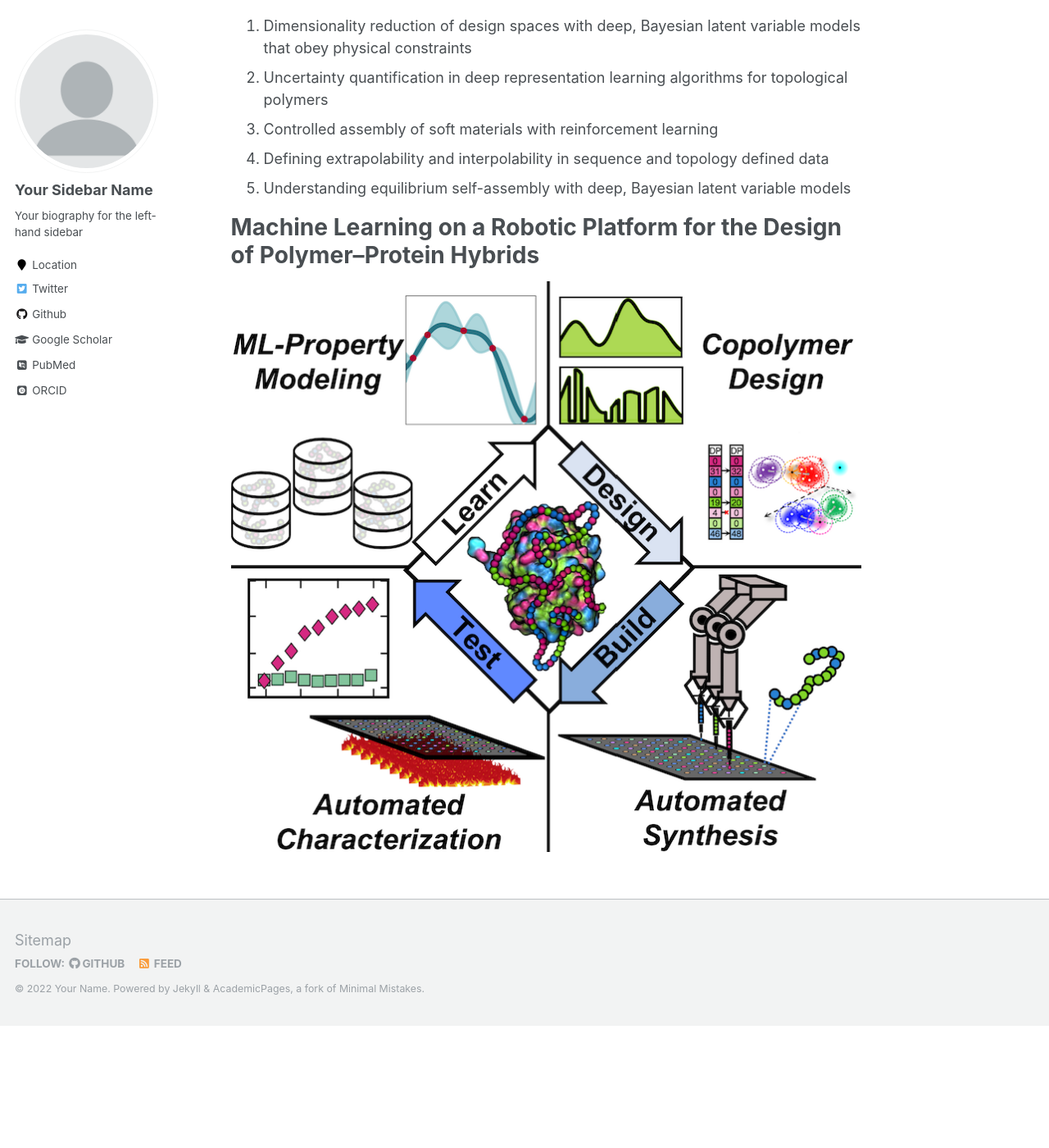
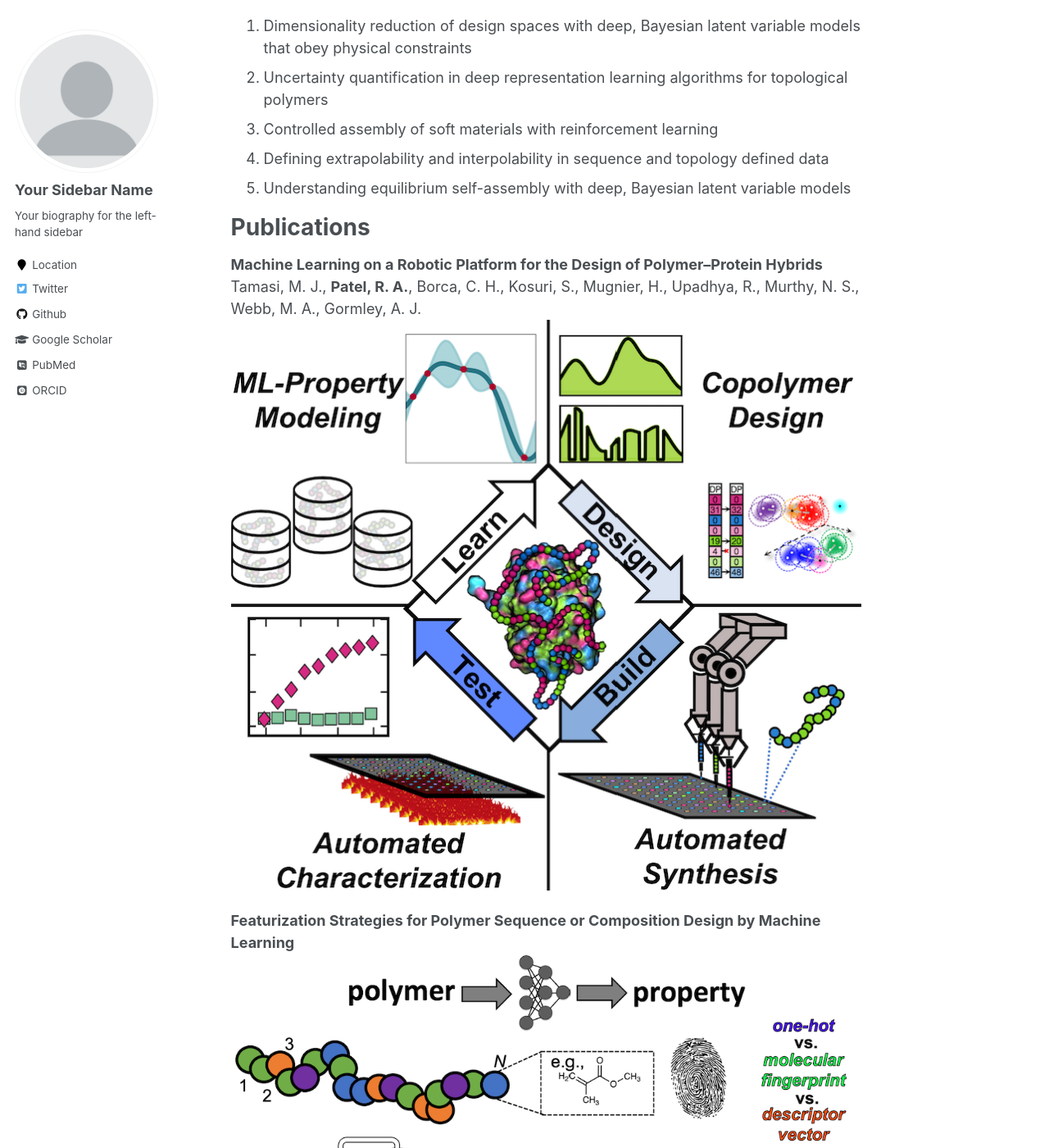
Before and after one commit to roshanpatel317/roshanpatel317.github.io, a Jekyll site: the page built from _pages/about.md, in a window 1280 px wide and 1400 px high, scrolled down 590 px. Shown: the whole window at 82% size. Built offline with Jekyll 4.4.1, drawn with Linux system fonts in a browser that asks for light colours; some web fonts are replaced; before the commit the page ends 1841 px from its top, so only the background shows below that; some of the changed text lies outside the part shown.

Commit message:
Update about.md

```diff
--- a/_pages/about.md
+++ b/_pages/about.md
@@ -22,7 +22,18 @@ I am a rising third-year PhD student at Princeton University in the Department o
 4. Defining extrapolability and interpolability in sequence and topology defined data
 5. Understanding equilibrium self-assembly with deep, Bayesian latent variable models
 
+Publications
+======
 
-Machine Learning on a Robotic Platform for the Design of Polymer–Protein Hybrids
-======
+**Machine Learning on a Robotic Platform for the Design of Polymer–Protein Hybrids**
+Tamasi, M. J., **Patel, R. A.**, Borca, C. H., Kosuri, S., Mugnier, H., Upadhya, R., Murthy, N. S., Webb, M. A., Gormley, A. J.
 ![3_Enzyme](/images/3_enzyme.png)
+
+**Featurization Strategies for Polymer Sequence or Composition Design by Machine Learning**
+![feature](/images/Featurization.png)
+
+Machine‐Assisted Discovery of Chondroitinase ABC Complexes toward Sustained Neural Regeneration
+![chabc](/images/chabc.png)
+
+Surface Stability of Perovskite Oxides under OER Operating Conditions: A First Principles Approach
+![catalysis](/images/faraday_discuss.png)
```
